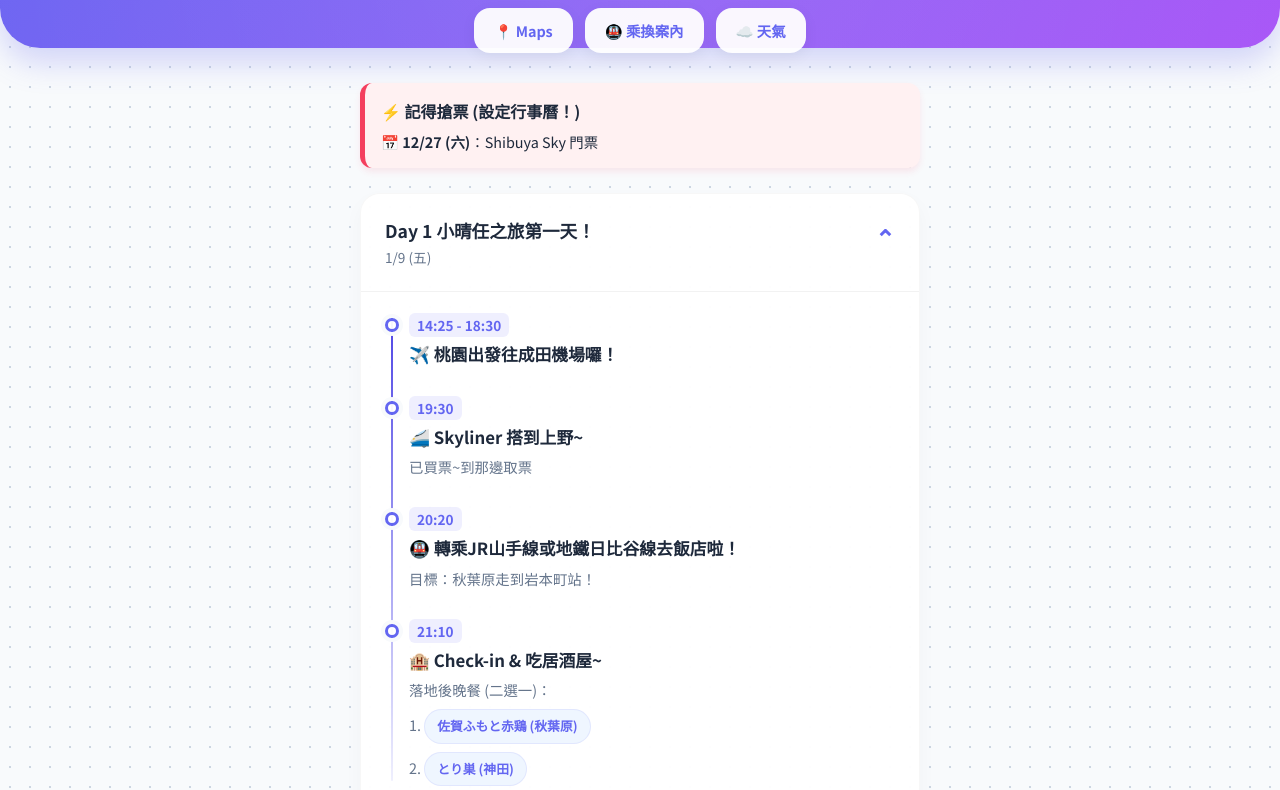
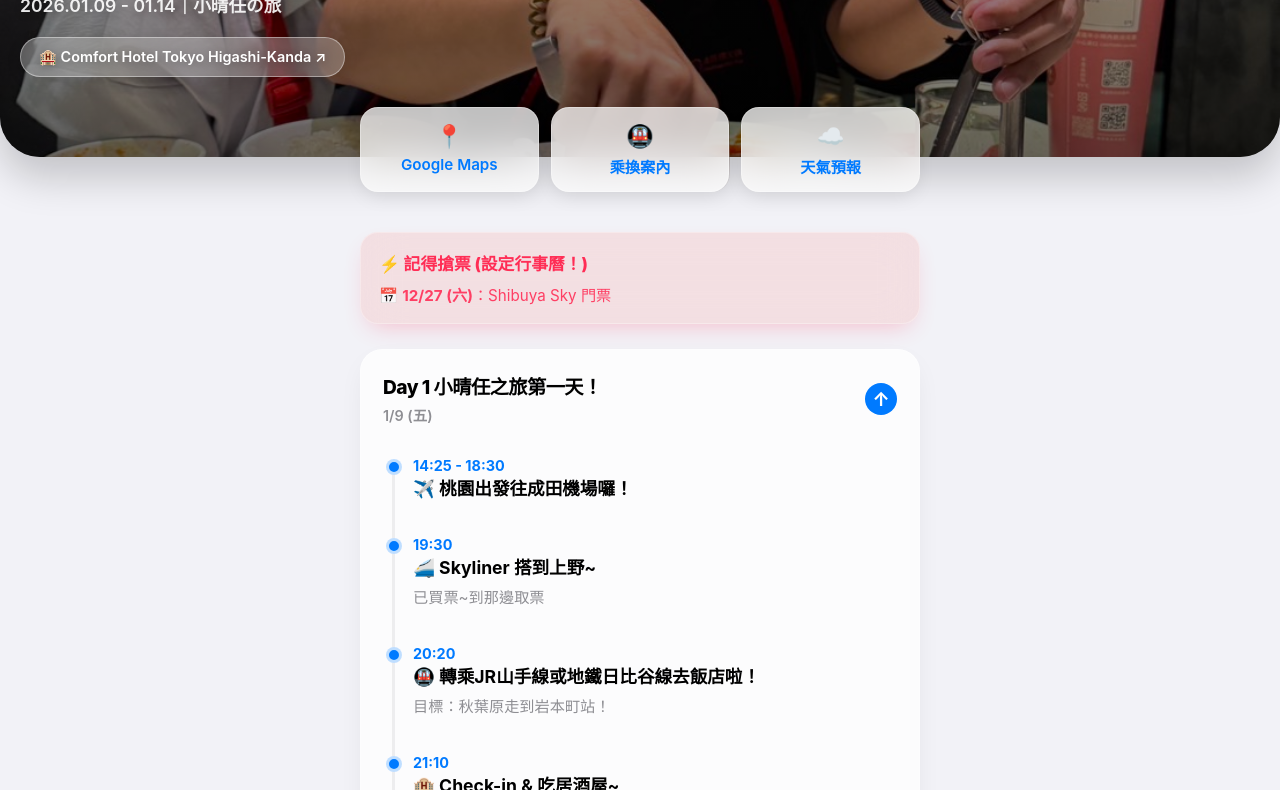
Before and after one commit to rennn0223/Japan-2026, a plain HTML site: page index.html in a window 1280 px wide. Shown: the part 203-993 px from the top of the page. Drawn offline with Linux system fonts and the light colour scheme.

Commit message:
Refactor index.html for design and content updates
Updated styles and content for improved layout and design consistency. Enhanced accessibility and user experience with adjustments to header, buttons, and event details.

```diff
--- a/index.html
+++ b/index.html
@@ -2,151 +2,175 @@
 <html lang="zh-TW">
 <head>
     <meta charset="UTF-8">
-    <meta name="viewport" content="width=device-width, initial-scale=1.0">
+    <meta name="viewport" content="width=device-width, initial-scale=1.0, maximum-scale=1.0, user-scalable=no">
     <title>2026 東京六日精緻遊</title>
     <link rel="preconnect" href="https://fonts.googleapis.com">
     <link rel="preconnect" href="https://fonts.gstatic.com" crossorigin>
-    <link href="https://fonts.googleapis.com/css2?family=Noto+Sans+TC:wght@400;500;700&display=swap" rel="stylesheet">
+    <link href="https://fonts.googleapis.com/css2?family=Noto+Sans+TC:wght@400;500;700;900&display=swap" rel="stylesheet">
 
     <style>
         :root {
-            --primary: #6366f1;
-            --primary-dark: #4f46e5;
-            --secondary: #ec4899;
-            --bg: #f8fafc;
-            --card-bg: rgba(255, 255, 255, 0.95);
-            --text-main: #1e293b;
-            --text-sub: #64748b;
-            --gradient: linear-gradient(135deg, #6366f1 0%, #a855f7 100%);
+            --primary: #007AFF; /* iOS 經典藍 */
+            --primary-dark: #005ecb;
+            --secondary: #FF2D55; /* iOS 經典粉紅 */
+            --bg: #F2F2F7; /* iOS 系統背景灰 */
+            --card-bg: rgba(255, 255, 255, 0.75); /* 毛玻璃基底 */
+            --text-main: #000000;
+            --text-sub: #8E8E93;
+            --glass-border: 1px solid rgba(255, 255, 255, 0.3);
         }
 
         @media (prefers-color-scheme: dark) {
             :root {
-                --bg: #0f172a;
-                --card-bg: rgba(30, 41, 59, 0.95);
-                --text-main: #f1f5f9;
-                --text-sub: #94a3b8;
+                --bg: #000000;
+                --card-bg: rgba(28, 28, 30, 0.75);
+                --text-main: #FFFFFF;
+                --text-sub: #98989D;
+                --glass-border: 1px solid rgba(255, 255, 255, 0.15);
             }
         }
 
-        * { box-sizing: border-box; -webkit-tap-highlight-color: transparent; }
+        * {
+            box-sizing: border-box;
+            -webkit-tap-highlight-color: transparent;
+            outline: none;
+        }
 
         body {
-            font-family: 'Noto Sans TC', sans-serif;
+            font-family: -apple-system, BlinkMacSystemFont, 'Noto Sans TC', sans-serif;
             background-color: var(--bg);
-            /* 日系波點背景圖案 */
-            background-image: radial-gradient(#cbd5e1 1px, transparent 1px);
-            background-size: 20px 20px;
             color: var(--text-main);
             margin: 0;
             padding: 0;
-            padding-bottom: 80px;
+            padding-bottom: 100px;
+            -webkit-font-smoothing: antialiased;
         }
 
-        .container { max-width: 600px; margin: 0 auto; padding: 0 20px; position: relative; z-index: 1; }
+        .container { max-width: 600px; margin: 0 auto; padding: 0 20px; position: relative; z-index: 10; }
 
-        /* 頂部 Hero 區域 */
+        /* --- iOS 風格 Header (封面照片區) --- */
         header {
-            background: var(--gradient);
-            color: white;
-            padding: 50px 20px 70px 20px;
-            text-align: center;
+            position: relative;
+            height: 45vh; /* 佔據螢幕高度 45% */
+            min-height: 350px;
+            /* 【重要】請在這裡替換你們的合照 URL */
+            background-image: url('./photo.jpg');
+            background-size: cover;
+            background-position: center;
             border-radius: 0 0 40px 40px;
-            margin-bottom: -40px;
-            box-shadow: 0 15px 30px rgba(99, 102, 241, 0.25);
-            position: relative;
             overflow: hidden;
+            margin-bottom: -60px; /* 讓內容往上疊加 */
+            box-shadow: 0 20px 40px rgba(0,0,0,0.2);
         }
 
-        /* 裝飾光暈 */
-        header::before {
-            content: '';
+        /* 照片上的遮罩，讓文字更清楚 */
+        .header-overlay {
             position: absolute;
-            top: -50%;
-            left: -50%;
-            width: 200%;
-            height: 200%;
-            background: radial-gradient(circle, rgba(255,255,255,0.1) 0%, transparent 60%);
-            pointer-events: none;
+            inset: 0;
+            background: linear-gradient(to bottom, rgba(0,0,0,0.2), rgba(0,0,0,0.6));
         }
 
-        h1 { margin: 0; font-size: 1.8rem; font-weight: 700; text-shadow: 0 2px 5px rgba(0,0,0,0.1); }
-        .subtitle { font-weight: 500; opacity: 0.95; margin-top: 8px; letter-spacing: 1px; }
+        .header-content {
+            position: absolute;
+            bottom: 80px;
+            left: 20px;
+            right: 20px;
+            text-align: left;
+            color: white;
+            text-shadow: 0 2px 10px rgba(0,0,0,0.3);
+        }
 
+        h1 { margin: 0; font-size: 2.2rem; font-weight: 900; letter-spacing: -0.5px; line-height: 1.2; }
+        .subtitle { font-weight: 600; opacity: 0.9; margin-top: 8px; font-size: 1.1rem; display: flex; align-items: center; gap: 5px;}
+
+        /* 飯店資訊毛玻璃膠囊 */
         .hotel-pill {
             display: inline-flex;
             align-items: center;
-            background: rgba(255, 255, 255, 0.2);
-            backdrop-filter: blur(10px);
-            padding: 8px 16px;
+            background: rgba(255, 255, 255, 0.25);
+            backdrop-filter: blur(20px);
+            -webkit-backdrop-filter: blur(20px);
+            padding: 10px 18px;
             border-radius: 30px;
             margin-top: 20px;
-            font-size: 0.85rem;
-            border: 1px solid rgba(255,255,255,0.3);
+            font-size: 0.9rem;
+            font-weight: 600;
+            border: 1px solid rgba(255,255,255,0.4);
             text-decoration: none;
             color: white;
             transition: transform 0.2s;
+            box-shadow: 0 4px 15px rgba(0,0,0,0.1);
         }
-        .hotel-pill:active { transform: scale(0.95); background: rgba(255, 255, 255, 0.3); }
+        .hotel-pill:active { transform: scale(0.96); background: rgba(255, 255, 255, 0.4); }
 
-        /* 快速連結區 */
+        /* --- 快速連結區 (iOS 按鈕風格) --- */
         .quick-actions {
             display: flex;
             gap: 12px;
-            justify-content: center;
+            justify-content: space-between;
             margin-bottom: 30px;
-            flex-wrap: wrap;
+            padding: 10px 0;
         }
 
         .action-btn {
+            flex: 1; /* 平均分配寬度 */
             background: var(--card-bg);
+            backdrop-filter: blur(20px);
+            -webkit-backdrop-filter: blur(20px);
             color: var(--primary);
-            padding: 12px 20px;
-            border-radius: 16px;
+            padding: 14px;
+            border-radius: 18px;
             text-decoration: none;
-            font-size: 0.9rem;
-            font-weight: 700;
-            box-shadow: 0 4px 15px rgba(0,0,0,0.05);
+            font-size: 0.95rem;
+            font-weight: 600;
+            text-align: center;
+            box-shadow: 0 8px 20px -5px rgba(0,0,0,0.1);
             transition: all 0.2s;
-            display: flex; align-items: center; gap: 6px;
+            border: var(--glass-border);
+            display: flex; flex-direction: column; align-items: center; gap: 5px;
         }
-        .action-btn:active { transform: scale(0.96); box-shadow: 0 2px 8px rgba(0,0,0,0.05); }
+        .action-btn span { font-size: 1.4rem; } /* Emoji 大小 */
+        .action-btn:active { transform: scale(0.96); background: rgba(255,255,255,0.5); }
 
-        /* 提醒卡片 */
+        /* --- 提醒卡片 --- */
         .alert-card {
-            background: #fff1f2;
-            border-left: 5px solid #f43f5e;
-            border-radius: 12px;
-            padding: 16px;
+            background: rgba(255, 59, 48, 0.1); /* iOS Red with opacity */
+            backdrop-filter: blur(20px);
+            -webkit-backdrop-filter: blur(20px);
+            border-left: none;
+            border-radius: 18px;
+            padding: 18px;
             margin-bottom: 25px;
-            box-shadow: 0 4px 6px rgba(244, 63, 94, 0.1);
+            color: var(--secondary);
+            border: var(--glass-border);
+            box-shadow: 0 10px 25px -10px rgba(255, 45, 85, 0.3);
             animation: slideUp 0.5s ease backwards;
         }
-        @media (prefers-color-scheme: dark) {
-            .alert-card { background: rgba(244, 63, 94, 0.1); color: #fda4af; }
+
+        /* --- 每日行程卡片 (毛玻璃質感) --- */
+        details {
+            background: var(--card-bg);
+            backdrop-filter: blur(25px);
+            -webkit-backdrop-filter: blur(25px);
+            border-radius: 22px;
+            margin-bottom: 18px;
+            box-shadow: 0 10px 30px -10px rgba(0,0,0,0.1);
+            overflow: hidden;
+            border: var(--glass-border);
+            animation: slideUp 0.6s cubic-bezier(0.16, 1, 0.3, 1) backwards;
+            transform: translateZ(0); /* 開啟硬體加速 */
         }
 
-        /* 每日行程卡片 */
-        details {
-            background: var(--card-bg);
-            border-radius: 20px;
-            margin-bottom: 16px;
-            box-shadow: 0 8px 20px rgba(0,0,0,0.03);
-            overflow: hidden;
-            border: 1px solid rgba(0,0,0,0.03);
-            animation: slideUp 0.6s ease backwards;
-        }
-
-        /* 讓卡片依序進場 */
-        details:nth-child(3) { animation-delay: 0.1s; }
-        details:nth-child(4) { animation-delay: 0.2s; }
-        details:nth-child(5) { animation-delay: 0.3s; }
-        details:nth-child(6) { animation-delay: 0.4s; }
-        details:nth-child(7) { animation-delay: 0.5s; }
-        details:nth-child(8) { animation-delay: 0.6s; }
+        /* 卡片進場動畫延遲 */
+        details:nth-of-type(1) { animation-delay: 0.1s; }
+        details:nth-of-type(2) { animation-delay: 0.2s; }
+        details:nth-of-type(3) { animation-delay: 0.3s; }
+        details:nth-of-type(4) { animation-delay: 0.4s; }
+        details:nth-of-type(5) { animation-delay: 0.5s; }
+        details:nth-of-type(6) { animation-delay: 0.6s; }
 
         summary {
-            padding: 24px;
+            padding: 22px;
             cursor: pointer;
             display: flex;
             justify-content: space-between;
@@ -155,125 +179,117 @@
             position: relative;
             transition: background 0.2s;
         }
-        summary:active { background-color: rgba(0,0,0,0.02); }
+        summary:active { background-color: rgba(0,0,0,0.05); }
         summary::-webkit-details-marker { display: none; }
 
-        .day-header { display: flex; flex-direction: column; }
-        .day-title { font-size: 1.1rem; font-weight: 700; margin-bottom: 4px; }
-        .day-date { font-size: 0.85rem; color: var(--text-sub); display: inline-flex; align-items: center; }
+        .day-header { display: flex; flex-direction: column; gap: 4px; }
+        .day-title { font-size: 1.2rem; font-weight: 800; color: var(--text-main); letter-spacing: -0.5px;}
+        .day-date { font-size: 0.9rem; color: var(--text-sub); font-weight: 600; }
 
-        /* 箭頭 */
+        /* iOS 風格圓形箭頭 */
         summary::after {
-            content: '⌄';
-            font-size: 1.5rem;
-            color: #cbd5e1;
-            transform: rotate(0deg);
-            transition: transform 0.3s ease, color 0.3s;
-            font-weight: bold;
-            line-height: 0;
-            margin-top: -5px; /* 微調垂直位置 */
+            content: '↓';
+            display: flex; align-items: center; justify-content: center;
+            width: 32px; height: 32px;
+            background: rgba(0,0,0,0.05);
+            border-radius: 50%;
+            font-size: 1.2rem; color: var(--text-sub);
+            transition: all 0.3s cubic-bezier(0.175, 0.885, 0.32, 1.275);
+            font-weight: 700;
         }
-        details[open] summary::after { transform: rotate(180deg); color: var(--primary); }
-        details[open] summary { border-bottom: 1px solid rgba(0,0,0,0.05); }
+        @media (prefers-color-scheme: dark) { summary::after { background: rgba(255,255,255,0.1); } }
 
-        .day-content { padding: 20px 24px 30px 24px; }
+        details[open] summary::after { transform: rotate(180deg); background: var(--primary); color: white; }
 
-        /* 時間軸優化 */
+        .day-content { padding: 10px 24px 30px 24px; }
+
+        /* --- 時間軸優化 --- */
         .timeline {
             position: relative;
-            padding-left: 24px;
+            padding-left: 28px;
         }
+        /* 時間軸直線 */
         .timeline::before {
-            content: '';
-            position: absolute;
-            left: 6px;
-            top: 5px;
-            bottom: 5px;
-            width: 2px;
-            background: linear-gradient(to bottom, var(--primary-dark) 0%, rgba(99, 102, 241, 0.1) 100%);
-            border-radius: 2px;
+            content: ''; position: absolute; left: 7px; top: 10px; bottom: 0px;
+            width: 3px; background: rgba(0,0,0,0.06); border-radius: 3px;
         }
+        @media (prefers-color-scheme: dark) { .timeline::before { background: rgba(255,255,255,0.1); } }
 
-        .event { margin-bottom: 28px; position: relative; }
-        .event:last-child { margin-bottom: 0; }
+        .event { margin-bottom: 35px; position: relative; }
+        .event:last-child { margin-bottom: 10px; }
 
+        /* 時間軸圓點 (帶呼吸燈效果) */
         .event-dot {
-            position: absolute;
-            left: -24px;
-            top: 6px;
-            width: 14px;
-            height: 14px;
-            background: var(--card-bg);
-            border: 3px solid var(--primary);
-            border-radius: 50%;
-            z-index: 2;
-            box-shadow: 0 0 0 4px var(--bg); /* 讓點點與線分開 */
+            position: absolute; left: -27px; top: 2px;
+            width: 16px; height: 16px;
+            background: var(--primary);
+            border: 3px solid var(--card-bg); /* 用邊框製造間隔 */
+            border-radius: 50%; z-index: 2;
+            box-shadow: 0 2px 8px rgba(0, 122, 255, 0.3);
+            animation: pulse 3s infinite ease-in-out;
+        }
+        @keyframes pulse {
+            0% { box-shadow: 0 0 0 0 rgba(0, 122, 255, 0.4); }
+            70% { box-shadow: 0 0 0 8px rgba(0, 122, 255, 0); }
+            100% { box-shadow: 0 0 0 0 rgba(0, 122, 255, 0); }
         }
 
         .time {
-            font-size: 0.85rem;
-            font-weight: 700;
-            color: var(--primary);
-            background: rgba(99, 102, 241, 0.1);
-            padding: 2px 8px;
-            border-radius: 6px;
-            display: inline-block;
-            margin-bottom: 6px;
+            font-size: 0.9rem; font-weight: 700; color: var(--primary);
+            margin-bottom: 4px; display: block;
         }
 
-        .activity { font-size: 1.05rem; font-weight: 700; margin-bottom: 6px; line-height: 1.4; }
-        .note { font-size: 0.9rem; color: var(--text-sub); line-height: 1.6; }
+        .activity { font-size: 1.1rem; font-weight: 700; margin-bottom: 6px; line-height: 1.3; }
+        .note { font-size: 0.95rem; color: var(--text-sub); line-height: 1.6; }
 
-        /* 連結按鈕化 */
+        /* 地圖按鈕 */
         .map-btn {
-            display: inline-flex;
-            align-items: center;
-            gap: 6px;
-            background: #eff6ff;
-            color: var(--primary);
-            text-decoration: none;
-            padding: 6px 12px;
-            border-radius: 20px;
-            font-size: 0.8rem;
-            font-weight: 600;
-            margin-top: 8px;
+            display: inline-flex; align-items: center; gap: 6px;
+            background: rgba(0, 122, 255, 0.1); color: var(--primary);
+            text-decoration: none; padding: 8px 14px; border-radius: 20px;
+            font-size: 0.85rem; font-weight: 600; margin-top: 10px;
             transition: all 0.2s;
-            border: 1px solid rgba(99, 102, 241, 0.1);
         }
-        @media (prefers-color-scheme: dark) {
-            .map-btn { background: rgba(99, 102, 241, 0.2); border-color: transparent; }
-        }
-        .map-btn:active { transform: scale(0.95); background: #dbeafe; }
+        .map-btn:active { transform: scale(0.96); background: rgba(0, 122, 255, 0.2); }
 
-        .highlight { color: var(--secondary); font-weight: bold; }
+        .highlight { color: var(--secondary); font-weight: 800; }
 
         @keyframes slideUp {
-            from { opacity: 0; transform: translateY(20px); }
-            to { opacity: 1; transform: translateY(0); }
+            from { opacity: 0; transform: translateY(30px) scale(0.98); }
+            to { opacity: 1; transform: translateY(0) scale(1); }
         }
     </style>
 </head>
 <body>
 
 <header>
-    <h1>🇯🇵 東京六天五夜</h1>
-    <div class="subtitle">2026.01.09 - 01.14</div>
-    <a href="https://www.google.com/maps/search/?api=1&query=Comfort+Hotel+Tokyo+Higashi-Kanda" target="_blank" class="hotel-pill">
-        🏨 Comfort Hotel Tokyo Higashi-Kanda ↗
-    </a>
+    <div class="header-overlay"></div>
+    <div class="header-content">
+        <h1>🇯🇵 東京六天五夜</h1>
+        <div class="subtitle">2026.01.09 - 01.14｜小晴任の旅</div>
+        <a href="https://www.google.com/maps/search/?api=1&query=Comfort+Hotel+Tokyo+Higashi-Kanda" target="_blank" class="hotel-pill">
+            🏨 Comfort Hotel Tokyo Higashi-Kanda ↗
+        </a>
+    </div>
 </header>
 
-<div class="container">
+<div class="container" style="margin-top: -40px;">
 
     <div class="quick-actions">
-        <a href="https://www.google.com/maps" target="_blank" class="action-btn">📍 Maps</a>
-        <a href="https://world.jorudan.co.jp/mln/zh-tw/" target="_blank" class="action-btn">🚇 乘換案內</a>
-        <a href="https://tenki.jp/forecast/3/16/" target="_blank" class="action-btn">☁️ 天氣</a>
+        <a href="https://www.google.com/maps" target="_blank" class="action-btn">
+            <span>📍</span>Google Maps
+        </a>
+        <a href="https://world.jorudan.co.jp/mln/zh-tw/" target="_blank" class="action-btn">
+            <span>🚇</span>乘換案內
+        </a>
+        <a href="https://tenki.jp/forecast/3/16/" target="_blank" class="action-btn">
+            <span>☁️</span>天氣預報
+        </a>
     </div>
 
     <div class="alert-card">
-        <div style="font-weight: bold; margin-bottom: 8px;">⚡ 記得搶票 (設定行事曆！)</div>
-        <div style="font-size: 0.9rem;">📅 <strong>12/27 (六)</strong>：Shibuya Sky 門票</div>
+        <div style="font-weight: 800; margin-bottom: 8px; font-size: 1.05rem;">⚡ 記得搶票 (設定行事曆！)</div>
+        <div style="font-size: 0.95rem; opacity: 0.9;">📅 <strong>12/27 (六)</strong>：Shibuya Sky 門票</div>
     </div>
 
     <details open>
@@ -308,8 +324,8 @@
                     <div class="activity">🏨 Check-in & 吃居酒屋~</div>
                     <div class="note">
                         落地後晚餐 (二選一)：<br>
-                        1. <a href="https://maps.app.goo.gl/kEs6tzkcykMUMLhS7" target="_blank" class="map-btn">佐賀ふもと赤鶏 (秋葉原)</a><br>
-                        2. <a href="https://maps.app.goo.gl/StLwqEGe39gaHhEK6" target="_blank" class="map-btn">とり巣 (神田)</a>
+                        <a href="https://maps.app.goo.gl/kEs6tzkcykMUMLhS7" target="_blank" class="map-btn">佐賀ふもと赤鶏 (秋葉原)</a>
+                        <a href="https://maps.app.goo.gl/StLwqEGe39gaHhEK6" target="_blank" class="map-btn">とり巣 (神田)</a>
                     </div>
                 </div>
             </div>
@@ -363,8 +379,8 @@
                 <div class="event">
                     <div class="event-dot"></div>
                     <span class="time">17:00</span>
-                    <div class="activity">六本木~</div>
-                    <div class="note">吃拉麵！Iruca Tokyo Roppongi</div>
+                    <div class="activity">🍜 六本木吃拉麵！</div>
+                    <div class="note">Iruca Tokyo Roppongi</div>
                     <a href="https://maps.app.goo.gl/VrbzSHUBWHcbQ2oGA" target="_blank" class="map-btn">📍開啟地圖</a>
                 </div>
             </div>
@@ -397,15 +413,15 @@
                 <div class="event">
                     <div class="event-dot"></div>
                     <span class="time">16:30</span>
-                    <div class="activity">吃牛舌！</div>
-                    <div class="note">Gyutan Sumiyaki Rikyu Shibuya Hikarie Branch</div>
+                    <div class="activity">🥩 吃牛舌！</div>
+                    <div class="note">利久牛舌 Shibuya Hikarie Branch</div>
                     <a href="https://maps.app.goo.gl/NzjkFjYv6V3Qw6DJ8" target="_blank" class="map-btn">📍開啟地圖</a>
                 </div>
                 <div class="event">
                     <div class="event-dot"></div>
                     <span class="time">18:30</span>
-                    <div class="activity">中目黑！</div>
-                    <div class="note">去逛逛~</div>
+                    <div class="activity">🌸 中目黑散策</div>
+                    <div class="note">去逛逛目黑川周邊~</div>
                     <a href="https://maps.app.goo.gl/vPSyS5dfJg5pRJCv7" target="_blank" class="map-btn">📍開啟地圖</a>
                 </div>
             </div>
@@ -422,8 +438,8 @@
         <div class="day-content">
             <div class="timeline">
                 <div class="event">
-                    <div class="event-dot"></div>
-                    <span class="time" style="background: #fecaca; color: #ef4444;">⚠️ 日本國定假日</span>
+                    <div class="event-dot" style="background: var(--secondary); box-shadow: 0 2px 8px rgba(255, 45, 85, 0.4);"></div>
+                    <span class="time" style="color: var(--secondary);">⚠️ 日本國定假日</span>
                     <div class="activity">成人之日 (人潮預警)</div>
                 </div>
                 <div class="event">
@@ -448,7 +464,7 @@
                     <div class="event-dot"></div>
                     <span class="time">17:01 - 18:45</span>
                     <div class="activity">🚄 下吉田搭乘「富士回遊號」</div>
-                    <div class="note"><span class="highlight">搶到票囉！</span></div>
+                    <div class="note"><span class="highlight">搶到票囉！</span> 回新宿</div>
                 </div>
                 <div class="event">
                     <div class="event-dot"></div>
@@ -488,7 +504,7 @@
                 <div class="event">
                     <div class="event-dot"></div>
                     <span class="time">22:30</span>
-                    <div class="activity">找一家阿夫利拉麵！</div>
+                    <div class="activity">🍜 宵夜：找一家阿夫利拉麵！</div>
                 </div>
             </div>
         </div>
```
